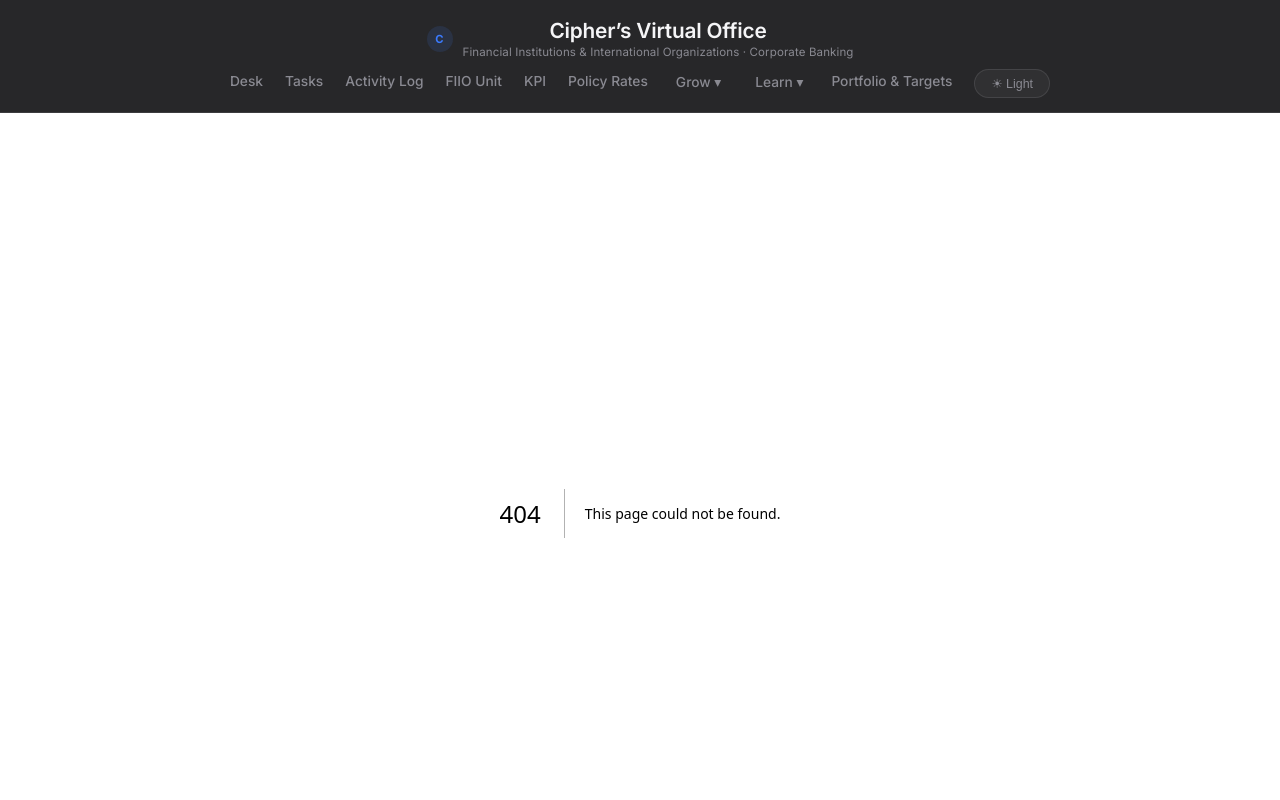
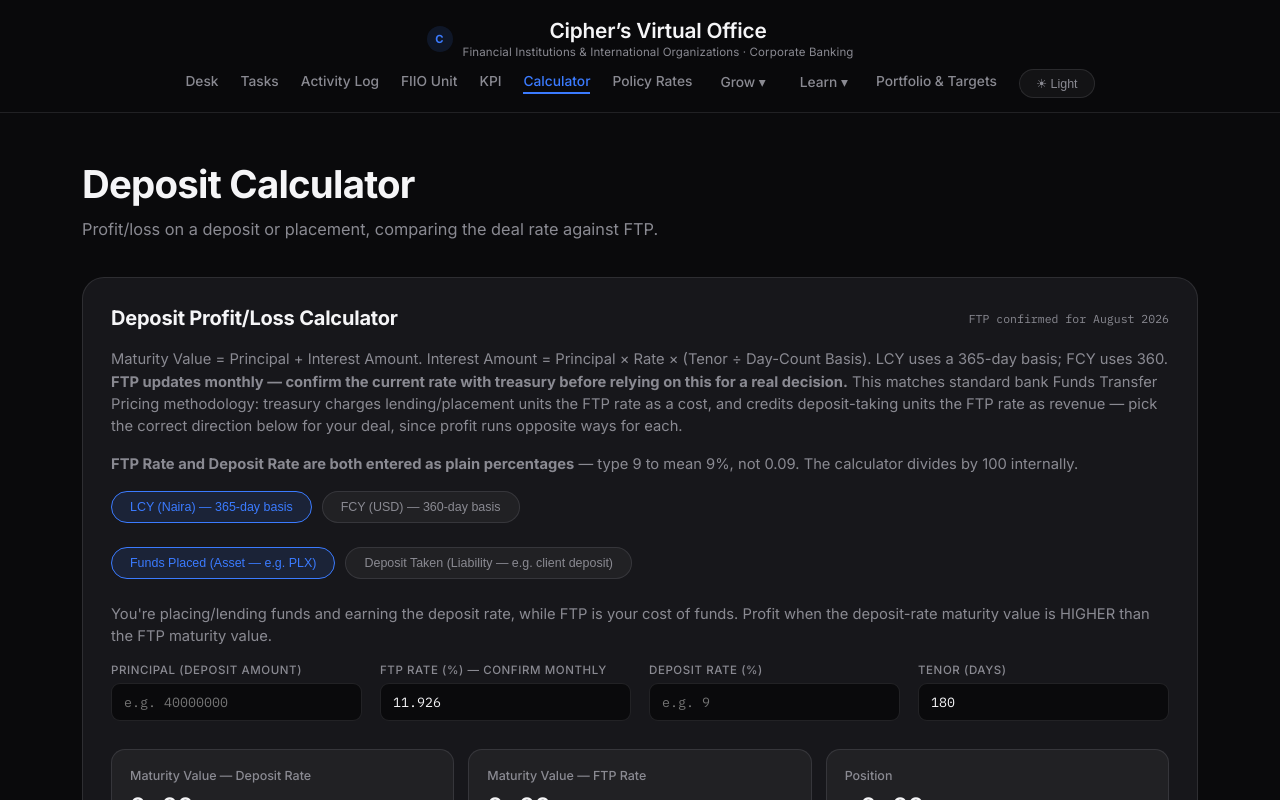
Before and after one commit to Ciphertechxlv/rm-dashboard, a Next.js app: page /calculator in a window 1280 px wide. Before the commit this address had no page. Shown: the top 800 px of the page. Built offline with nearby package versions, Linux system fonts and the light colour scheme.

Commit message:
Add files via upload

```diff
--- a/components/Nav.js
+++ b/components/Nav.js
@@ -9,6 +9,7 @@ const PRIMARY_LINKS = [
   { href: "/activity-log", label: "Activity Log" },
   { href: "/fiio-unit", label: "FIIO Unit" },
   { href: "/kpi", label: "KPI" },
+  { href: "/calculator", label: "Calculator" },
   { href: "/policy", label: "Policy Rates" },
 ];
 
--- a/components/NrffCalculator.js
+++ b/components/NrffCalculator.js
@@ -72,7 +72,14 @@ export default function NrffCalculator() {
         Maturity Value = Principal + Interest Amount. Interest Amount = Principal × Rate × (Tenor
         ÷ Day-Count Basis). LCY uses a 365-day basis; FCY uses 360.
         <strong> FTP updates monthly — confirm the current rate with treasury before relying on
-        this for a real decision.</strong>
+        this for a real decision.</strong> This matches standard bank Funds Transfer Pricing
+        methodology: treasury charges lending/placement units the FTP rate as a cost, and credits
+        deposit-taking units the FTP rate as revenue — pick the correct direction below for your
+        deal, since profit runs opposite ways for each.
+      </p>
+      <p className="empty-state" style={{ marginBottom: 16 }}>
+        <strong>FTP Rate and Deposit Rate are both entered as plain percentages</strong> — type 9
+        to mean 9%, not 0.09. The calculator divides by 100 internally.
       </p>
 
       <div className="category-tabs">
--- /dev/null
+++ b/pages/calculator.js
@@ -0,0 +1,13 @@
+import NrffCalculator from "../components/NrffCalculator";
+
+export default function Calculator() {
+  return (
+    <main className="page">
+      <div className="page-header">
+        <h1>Deposit Calculator</h1>
+        <p>Profit/loss on a deposit or placement, comparing the deal rate against FTP.</p>
+      </div>
+      <NrffCalculator />
+    </main>
+  );
+}
--- a/pages/tasks.js
+++ b/pages/tasks.js
@@ -69,10 +69,6 @@ export default function Tasks() {
         <div className="panel-head">
           <h2>Daily Activity Log</h2>
         </div>
-        <p className="empty-state" style={{ marginBottom: 14 }}>
-          Now its own page — full editable history, saved permanently, ready to summarize for
-          Monday's 8am meeting.
-        </p>
         <Link href="/activity-log" className="add-row-btn" style={{ display: "inline-block", textDecoration: "none" }}>
           Open Activity Log →
         </Link>
```
Also changed, not shown: pages/activity-log.js (+12 -17 lines), pages/kpi.js (+12 -2 lines).
